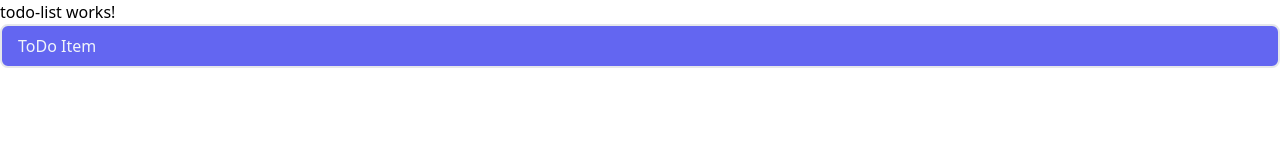
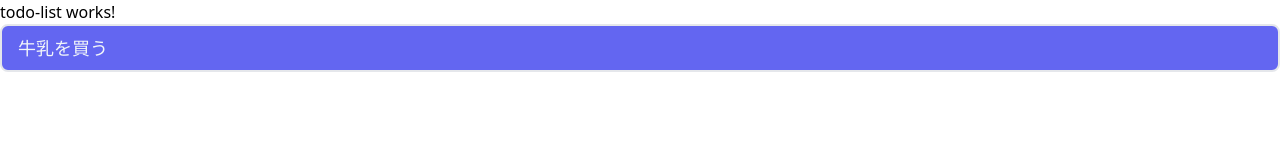
Before and after one commit to achiyama/todo, an Angular app: page / in a window 1280 px wide. Shown: the top 160 px of the page. Built offline with nearby package versions, Linux system fonts and the light colour scheme.

Commit message:
デザイン変更

```diff
--- a/src/app/todo-list/todo-item/todo-item.component.html
+++ b/src/app/todo-list/todo-item/todo-item.component.html
@@ -1,3 +1,11 @@
-<div (click)="onToggle()" class="hover:td-bg-indigo-400 td-text-slate-100 td-bg-indigo-500 td-rounded-lg td-cursor-pointer td-flex td-items-center td-gap-4 td-border-2 td-px-4 td-py-2">
-  <div>ToDo Item</div>
+<div
+  (click)="onToggle()"
+  [ngClass]="
+    done
+      ? 'td-bg-slate-700 td-text-slate-400 td-line-through'
+      : 'td-bg-indigo-500 td-text-slate-100 hover:td-bg-indigo-400'
+  "
+  class="td-flex td-cursor-pointer td-select-none td-items-center td-gap-4 td-rounded-lg td-border-2 td-px-4 td-py-2"
+>
+  <div class="td-select-none td-text-lg">{{ title }}</div>
 </div>
--- a/src/app/todo-list/todo-item/todo-item.component.ts
+++ b/src/app/todo-list/todo-item/todo-item.component.ts
@@ -1,14 +1,16 @@
+import { CommonModule } from '@angular/common';
 import { Component } from '@angular/core';
 
 @Component({
   selector: 'app-todo-item',
   standalone: true,
-  imports: [],
+  imports: [CommonModule],
   templateUrl: './todo-item.component.html',
   styleUrl: './todo-item.component.scss',
 })
 export class TodoItemComponent {
   done = false;
+  title = '牛乳を買う';
 
   onToggle(): void {
     this.done = !this.done;
```
